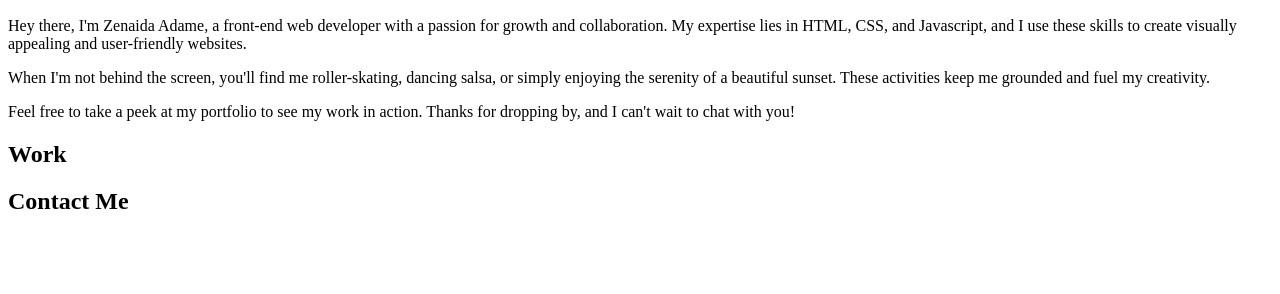
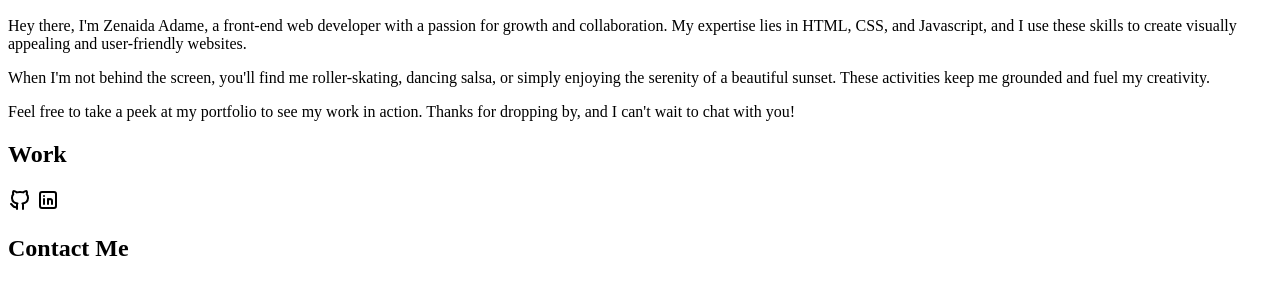
Before and after one commit to zenagrams/Portfolio, a plain HTML site: page index.html in a window 1280 px wide. Shown: the part 310-604 px from the top of the page. Drawn offline with Linux system fonts and the light colour scheme.

Commit message:
Inserted social media image icons and links

```diff
--- a/index.html
+++ b/index.html
@@ -13,7 +13,9 @@
         <a href="#work">My Work</a>
         <a href="#contact">Contact</a>
     </nav>
+    <div>
     <h1>Zenaida Adame</h1>
+    </div>
     <img src="https://source.unsplash.com/F_QttqcsqNo" alt="silhouette profile of a woman" width="200px">
     <div id="about" class="about">
        <h2>About Me</h2>
@@ -23,7 +25,8 @@
     </div>
     <div id="work" class="work">
         <h2>Work</h2>
-
+        <a href="https://github.com/zenagrams"><img src="/assets/images/github.svg"></a>
+        <a href="https://www.linkedin.com/in/zenaida-adame"><img src="/assets/images/linkedin.svg"></a>
 
     </div>
     <div id="contact" class="contact">
```
Also changed, not shown: assets/images/github.svg (added), assets/images/linkedin.svg (added).
